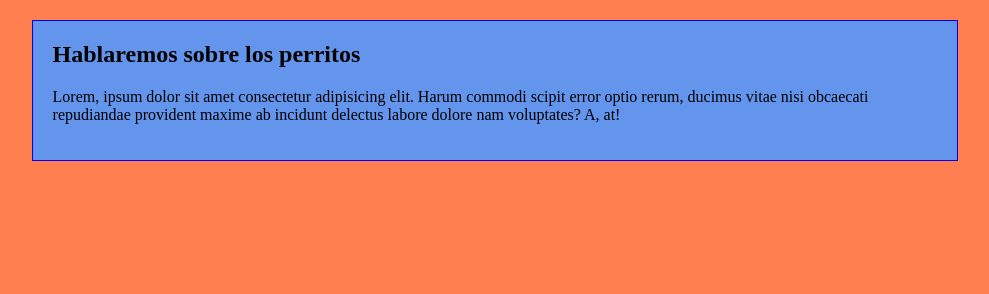
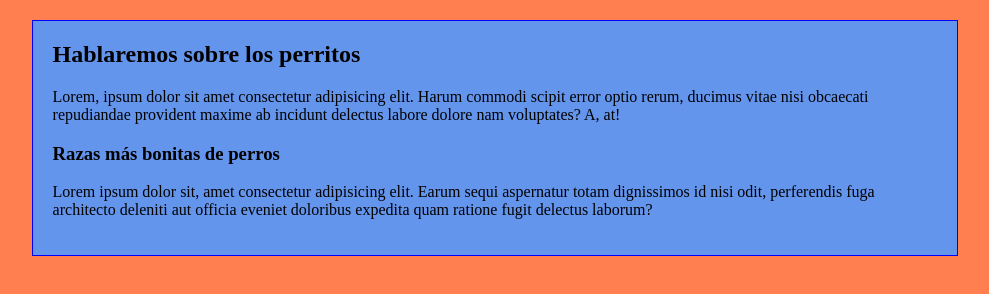
Before and after one commit to DanielBustillosVillar/Blog_site_bitacora, a plain HTML site: page index.html in a window 1280 px wide. Shown: the whole page, without its empty margins (145-1134 px from the left). Drawn offline with Linux system fonts and the light colour scheme.

Commit message:
Agregue la seccion de razas mas bonitas de perros

```diff
--- a/index.html
+++ b/index.html
@@ -12,6 +12,9 @@
         <p>Lorem, ipsum dolor sit amet consectetur adipisicing elit. Harum commodi
         scipit error optio rerum, ducimus vitae nisi obcaecati repudiandae provident maxime
         ab incidunt delectus labore dolore nam voluptates? A, at!</p>
+        <h3>Razas más bonitas de perros</h3>
+        <p>Lorem ipsum dolor sit, amet consectetur adipisicing elit. Earum sequi aspernatur totam dignissimos id nisi odit,
+        perferendis fuga architecto deleniti aut officia eveniet doloribus expedita quam ratione fugit delectus laborum?</p>
     </div>
 </body>
 </html>
```
